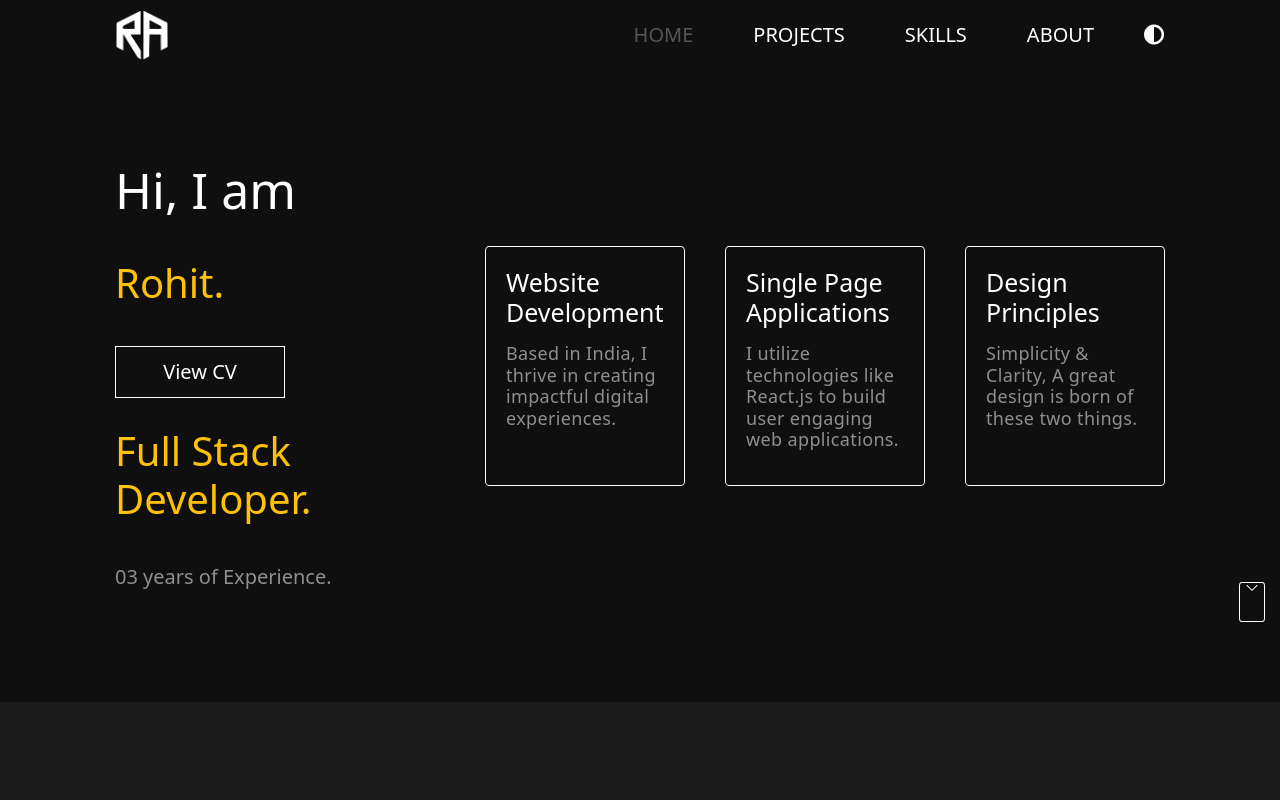
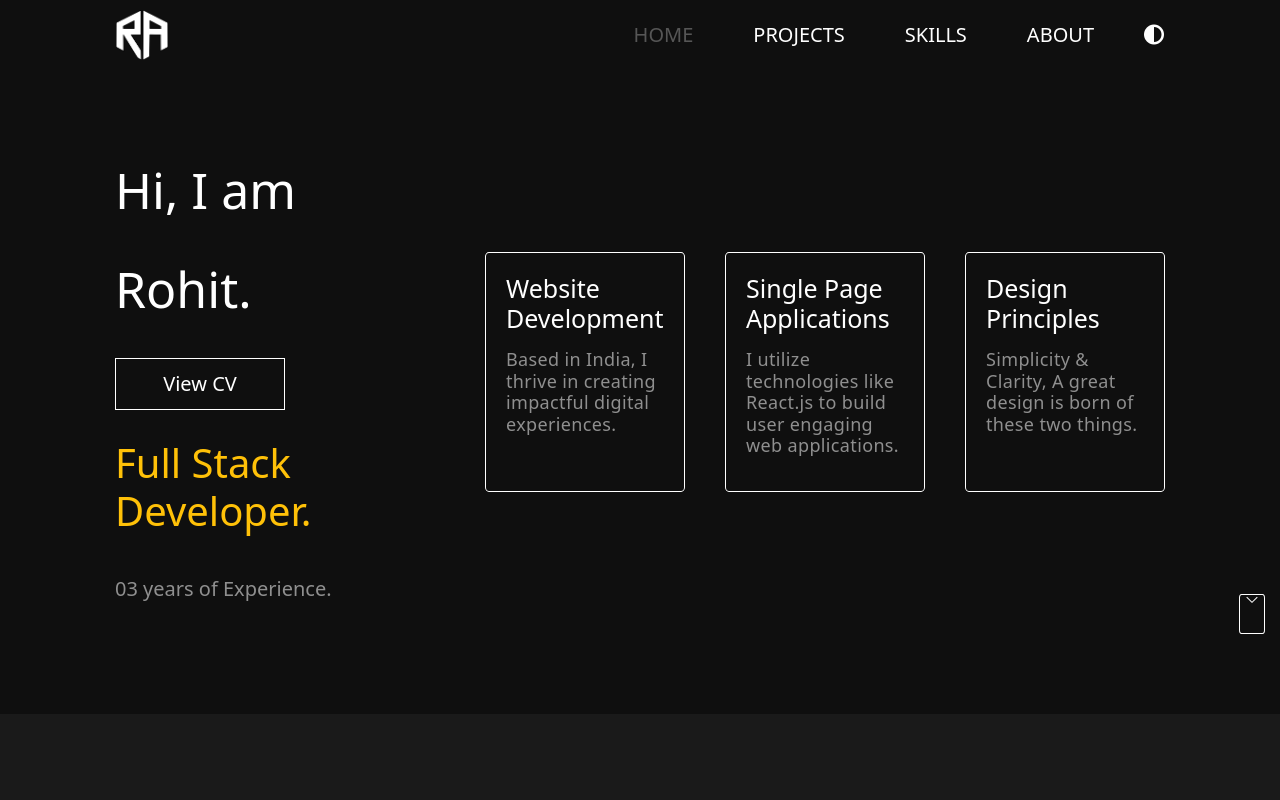
Before and after one commit to rohitashtekar/portfolio, a React (Vite) app in the folder Portfolio/: page / in a window 1280 px wide. Shown: the top 800 px of the page. Built offline with nearby package versions, Linux system fonts and the light colour scheme.

Commit message:
UPDATE: hero text name

```diff
--- a/Portfolio/src/pages/Home.jsx
+++ b/Portfolio/src/pages/Home.jsx
@@ -29,7 +29,7 @@ const Home = () => {
         <div className="part-1">
           <div className="hero-text flex-column part-left">
             <h1>Hi, I am</h1>
-            <h2 className="rohit">Rohit.</h2>
+            <h1 className="rohit">Rohit.</h1>
             <Link className="btn hero-btn" to="/resume">View CV</Link>
             <h2 className="fs-dev">Full Stack Developer.</h2>
             <p>03 years of Experience.</p>
```
